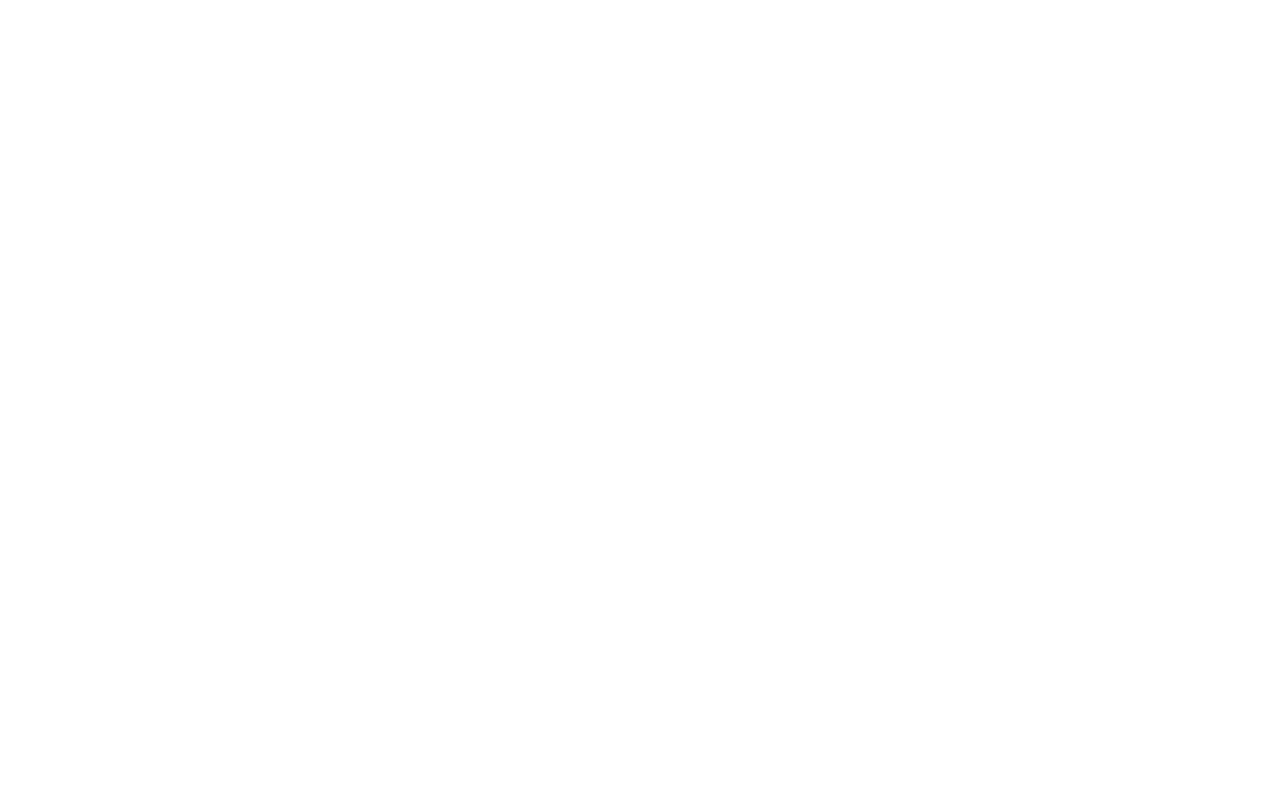
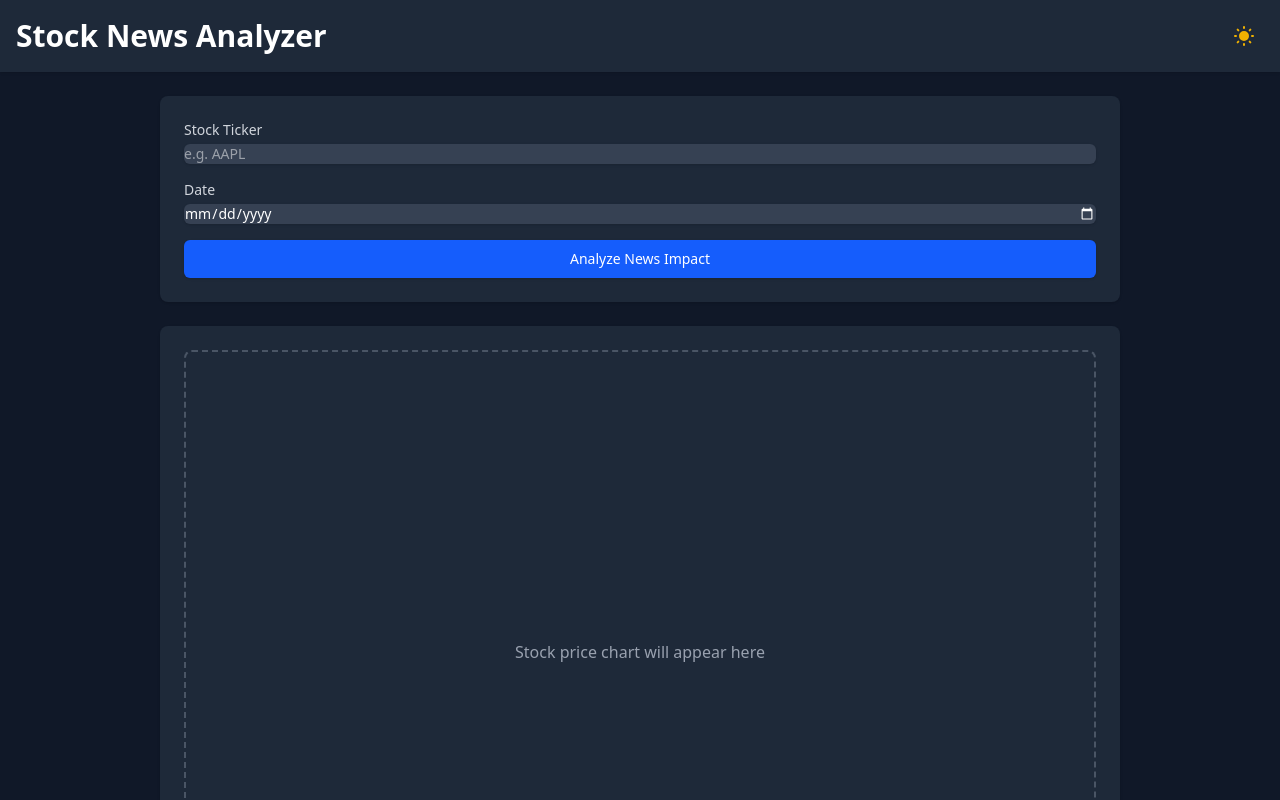
Before and after one commit to csrountree0/StockNewsAnalyzer, a React (Vite) app: page / in a window 1280 px wide. Shown: the top 800 px of the page. Built offline with nearby package versions, Linux system fonts and the light colour scheme.

Commit message:
added ui, needs implementation

```diff
--- a/index.html
+++ b/index.html
@@ -4,6 +4,9 @@
     <meta charset="UTF-8" />
     <!-- <link rel="icon" type="image/svg+xml" href="/vite.svg" /> -->
     <meta name="viewport" content="width=device-width, initial-scale=1.0" />
+    <meta name="description" content="Discover how news affects stock prices. Enter a ticker and date to explore related headlines, sentiment analysis, and price movement all in one easy to use webpage.">
+    <meta name="author" content="Colby Rountree">
+    <meta name="keywords" content="Stock, News, Sentiment, Stock Market">
     <title>Stock News Analyzer</title>
   </head>
   <body>
--- a/src/App.css
+++ b/src/App.css
@@ -0,0 +1 @@
+@import "tailwindcss";
--- a/src/App.jsx
+++ b/src/App.jsx
@@ -2,11 +2,100 @@
 import './App.css'
 
 function App() {
+  const [isDark, setIsDark] = useState(true)
 
   return (
-    <>
+    <div className={`min-h-screen ${isDark ? 'bg-gray-900' : 'bg-gray-50'}`}>
+      {/* Header */}
+      <header className={`${isDark ? 'bg-gray-800' : 'bg-white'} shadow-sm sticky top-0 z-10`}>
+        <div className="max-w-7xl mx-auto py-3 px-3 sm:py-4 sm:px-4 flex justify-between items-center">
+          <h1 className={`text-xl sm:text-2xl md:text-3xl font-bold cursor-default ${isDark ? 'text-white' : 'text-gray-900'}`}>Stock News Analyzer</h1>
+          <button
+            onClick={() => setIsDark(!isDark)}
+            className="p-1.5 sm:p-2 rounded-lg cursor-pointer"
+          >
+            {isDark ? (
+              <svg className="w-5 h-5 sm:w-6 sm:h-6 text-yellow-500 fill-yellow-500 hover:fill-none stroke-yellow-500" viewBox="0 0 24 24">
+                <path strokeLinecap="round" strokeLinejoin="round" strokeWidth={2} d="M12 3v1m0 16v1m9-9h-1M4 12H3m15.364 6.364l-.707-.707M6.343 6.343l-.707-.707m12.728 0l-.707.707M6.343 17.657l-.707.707M16 12a4 4 0 11-8 0 4 4 0 018 0z" />
+              </svg>
+            ) : (
+              <svg className="w-5 h-5 sm:w-6 sm:h-6 text-gray-700 fill-none stroke-gray-700 hover:fill-gray-700 hover:stroke-none" viewBox="0 0 24 24">
+                <path strokeLinecap="round" strokeLinejoin="round" strokeWidth={2} d="M20.354 15.354A9 9 0 018.646 3.646 9.003 9.003 0 0012 21a9.003 9.003 0 008.354-5.646z" />
+              </svg>
+            )}
+          </button>
+        </div>
+      </header>
 
-    </>
+      <main className="max-w-5xl mx-auto py-4 px-3 sm:py-6 sm:px-4 lg:px-8">
+        {/* Search Form */}
+        <div className={`${isDark ? 'bg-gray-800' : 'bg-white'} shadow rounded-lg p-4 sm:p-6 mb-4 sm:mb-6`}>
+          <form className="space-y-3 sm:space-y-4">
+            <div className="grid grid-cols-1 gap-3 sm:gap-4">
+              <div>
+                <label htmlFor="ticker" className={`block text-sm font-medium ${isDark ? 'text-gray-300' : 'text-gray-700'}`}>
+                  Stock Ticker
+                </label>
+                <input
+                  type="text"
+                  id="ticker"
+                  placeholder="e.g. AAPL"
+                  className={`mt-1 block w-full rounded-md shadow-sm focus:ring-blue-500 focus:border-blue-500 text-sm ${
+                    isDark ? 'bg-gray-700 border-gray-600 text-white' : 'bg-white border-gray-300'
+                  }`}
+                />
+              </div>
+              <div>
+                <label htmlFor="date" className={`block text-sm font-medium ${isDark ? 'text-gray-300' : 'text-gray-700'}`}>
+                  Date
+                </label>
+                <input
+                  type="date"
+                  id="date"
+                  className={`mt-1 block w-full rounded-md shadow-sm focus:ring-blue-500 focus:border-blue-500 text-sm [&::-webkit-calendar-picker-indicator]:opacity-100 [&::-webkit-calendar-picker-indicator]:cursor-pointer ${
+                    isDark
+                      ? 'bg-gray-700 border-gray-600 text-white [&::-webkit-calendar-picker-indicator]:invert'
+                      : 'bg-white border-gray-300'
+                  }`}
+                />
+              </div>
+            </div>
+            <button
+              type="submit"
+              className="cursor-pointer w-full flex justify-center py-2 px-4 border border-transparent rounded-md shadow-sm text-sm font-medium text-white bg-blue-600 hover:bg-blue-700 active:bg-blue-800"
+            >
+              Analyze News Impact
+            </button>
+          </form>
+        </div>
+
+        {/* Results Section */}
+        <div className={`${isDark ? 'bg-gray-800' : 'bg-white'} shadow rounded-lg p-4 sm:p-6`}>
+          <div className="space-y-4 sm:space-y-6">
+            {/* Stock Price Chart */}
+            <div className={`border-2 border-dashed rounded-lg ${
+              isDark ? 'border-gray-600' : 'border-gray-300'
+            }`}>
+              <div className="h-[300px] sm:h-[400px] md:h-[500px] lg:h-[600px] w-full flex items-center justify-center">
+                <p className={`text-center text-sm sm:text-base ${isDark ? 'text-gray-400' : 'text-gray-500'}`}>
+                  Stock price chart will appear here
+                </p>
+              </div>
+            </div>
+
+            {/* News Articles Section */}
+            <div>
+              <h2 className={`text-lg sm:text-xl font-semibold mb-3 sm:mb-4 ${isDark ? 'text-white' : 'text-gray-900'}`}>Related News Articles</h2>
+              <div className="space-y-3 sm:space-y-4">
+                <p className={`text-center text-sm sm:text-base ${isDark ? 'text-gray-400' : 'text-gray-500'}`}>
+                  No news articles available
+                </p>
+              </div>
+            </div>
+          </div>
+        </div>
+      </main>
+    </div>
   )
 }
 
```
